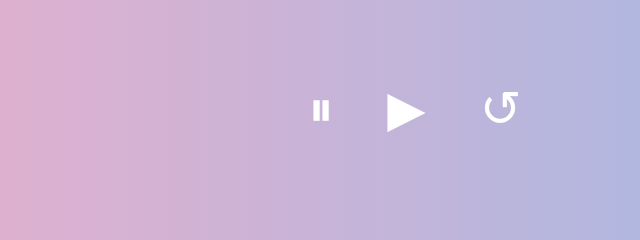
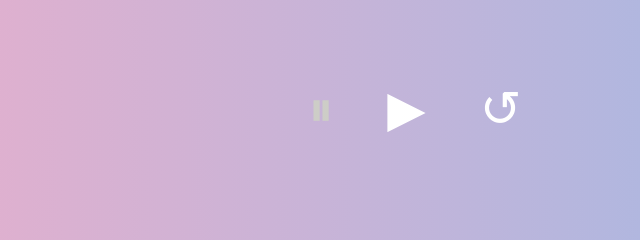
Before and after one commit to r-o-z-a/stopwatch-javascript, a plain HTML site: page index.html in a window 1280 px wide. In both pictures the pointer is over the button 545 px from the left and 479 px from the top of the page. Shown: the part 370-610 px from the top of the page, 225-865 px from the left. Drawn offline with Linux system fonts and the light colour scheme; a web font is replaced by a local one.

Commit message:
Update index.html

```diff
--- a/index.html
+++ b/index.html
@@ -35,6 +35,9 @@
         }
         .timer{
             padding: 1rem;
+        }
+        button:hover{
+            color:rgb(205, 205, 199)
         }
 
     </style>
```
